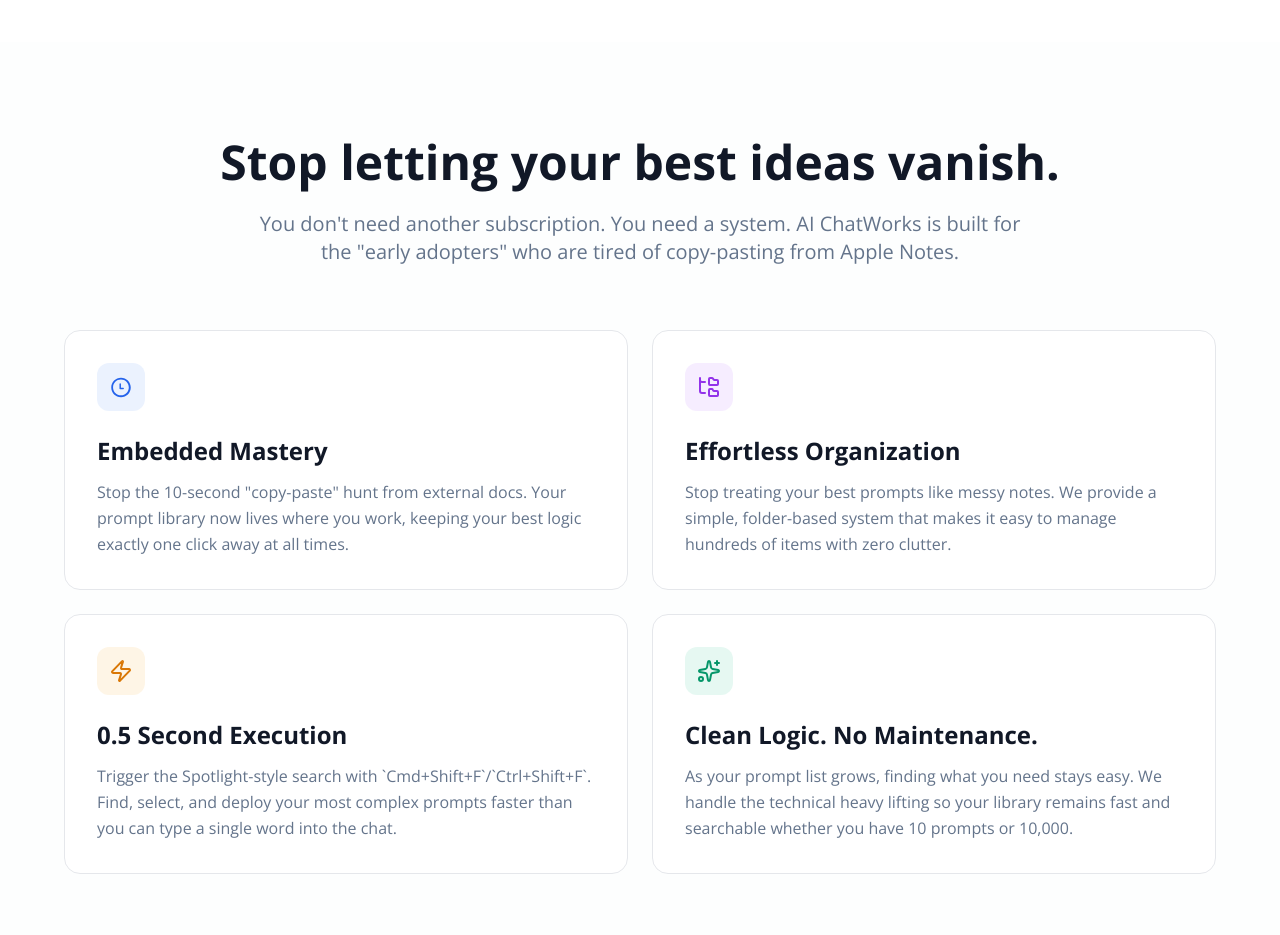
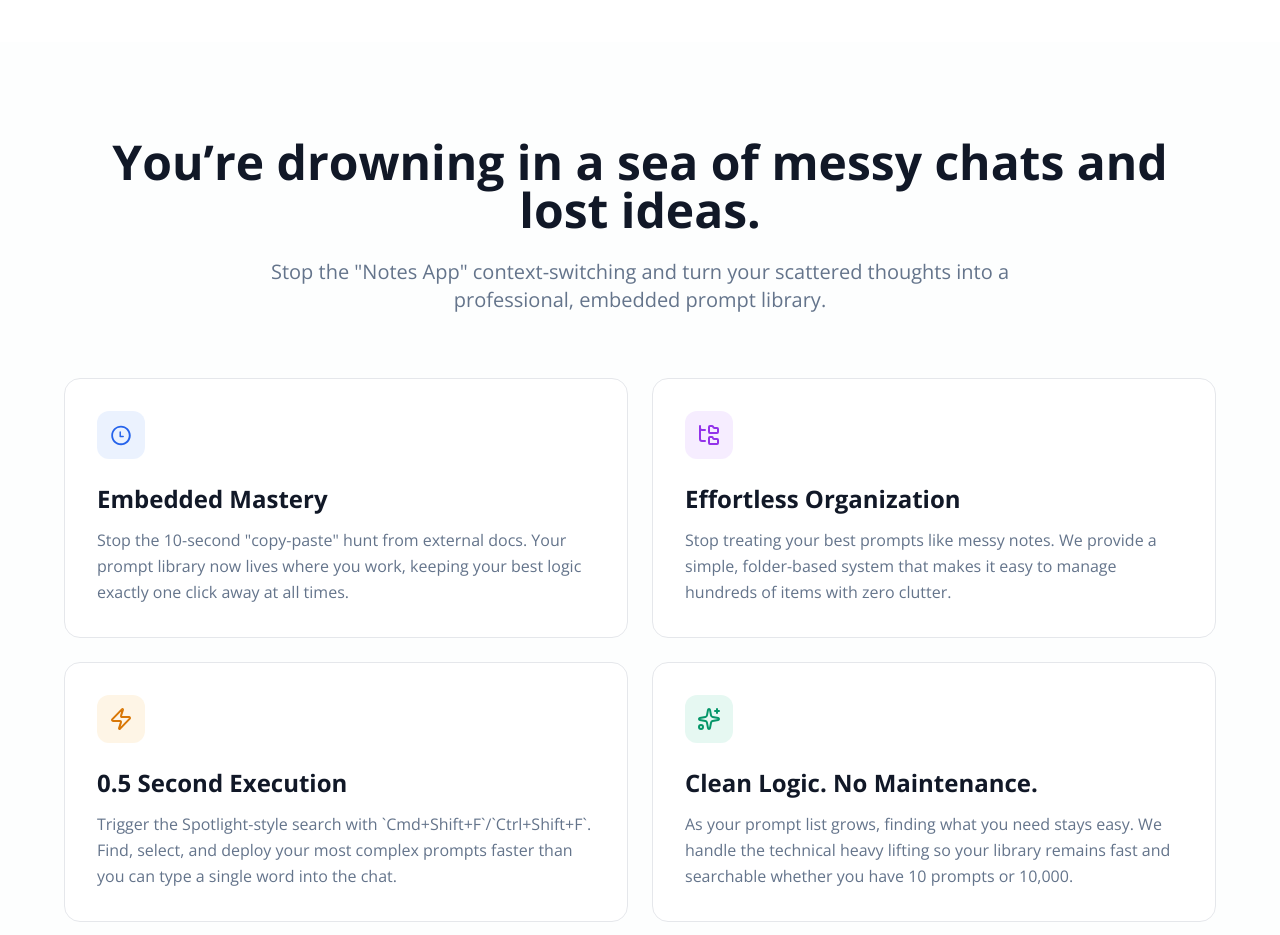
Before and after one commit to roeymit84/ai-chatworks-website, a Next.js app: page / in a window 1280 px wide. Shown: the part 3220-4155 px from the top of the page. Built offline with nearby package versions, Linux system fonts and the light colour scheme.

Commit message:
Update page.jsx

```diff
--- a/app/page.jsx
+++ b/app/page.jsx
@@ -360,8 +360,8 @@ export default function Home() {
         <section className="py-24 px-6 bg-brand-surface/30">
           <div className="max-w-6xl mx-auto">
             <div className="text-center mb-16">
-              <h2 className="text-4xl md:text-5xl font-bold mb-6 text-brand-dark">Stop letting your best ideas vanish.</h2>
-              <p className="text-lg md:text-xl text-brand-slate max-w-3xl mx-auto">You don't need another subscription. You need a system. AI ChatWorks is built for the "early adopters" who are tired of copy-pasting from Apple Notes.</p>
+              <h2 className="text-4xl md:text-5xl font-bold mb-6 text-brand-dark">You’re drowning in a sea of messy chats and lost ideas.</h2>
+              <p className="text-lg md:text-xl text-brand-slate max-w-3xl mx-auto">Stop the "Notes App" context-switching and turn your scattered thoughts into a professional, embedded prompt library.</p>
             </div>
 
             <div className="grid md:grid-cols-2 gap-6">
```
